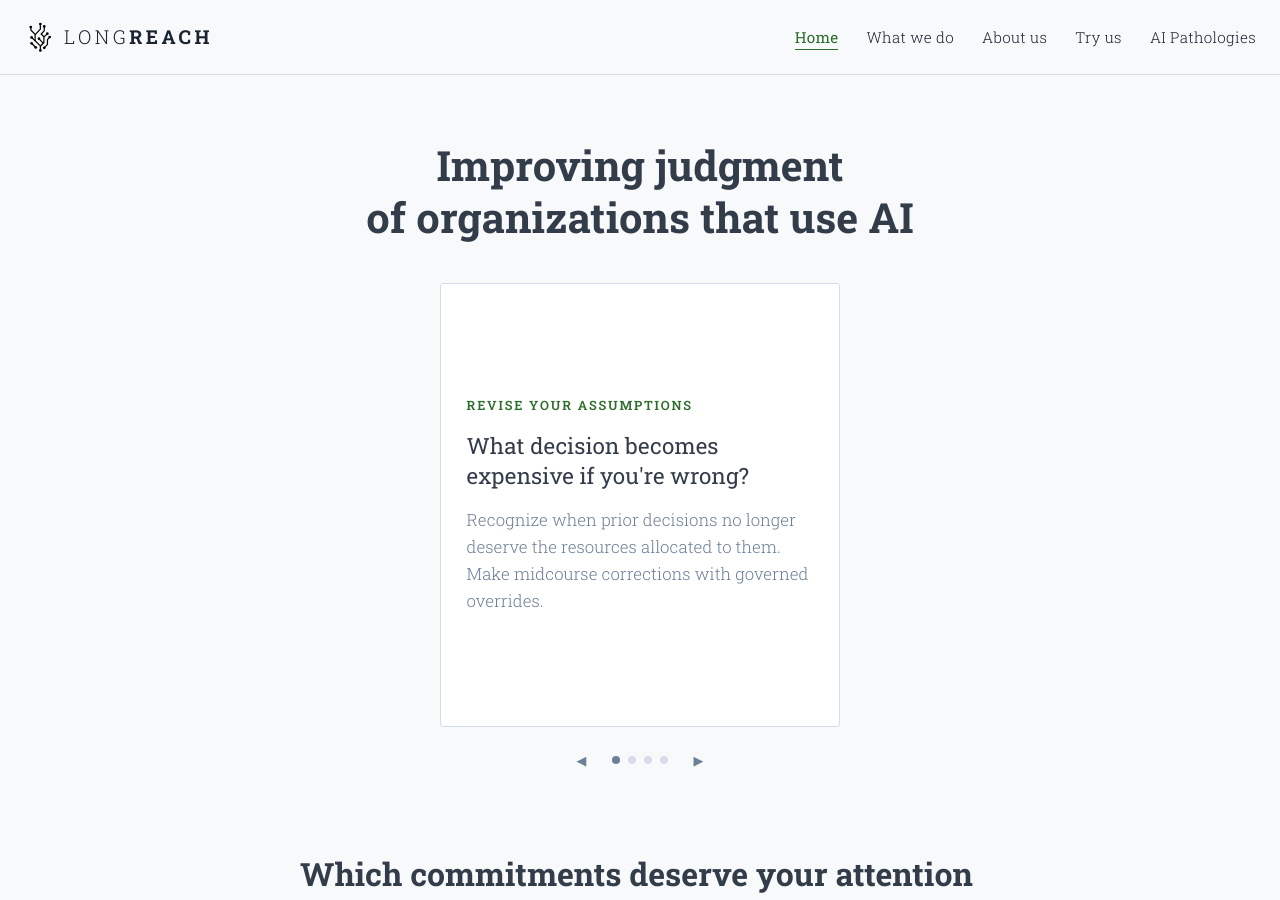
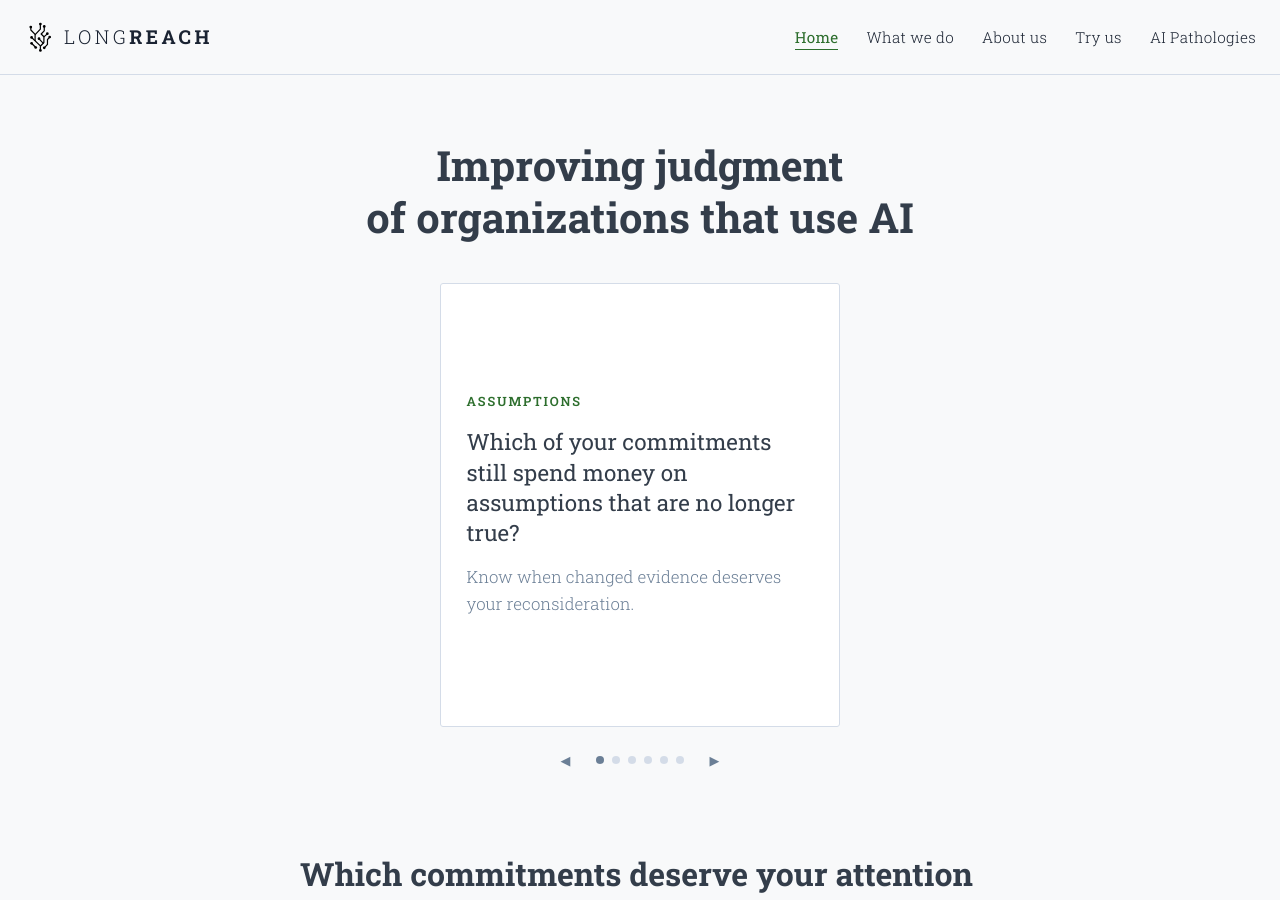
Before and after one commit to straz/longreach, a Jekyll site: the page built from index.html, in a window 1280 px wide and 900 px high. Built offline with Jekyll 4.4.1, drawn with Linux system fonts in a browser that asks for light colours; some of the changed lines change nothing that is shown.

Commit message:
updated copy

```diff
--- a/_includes/carousel.html
+++ b/_includes/carousel.html
@@ -15,7 +15,7 @@ Navigation is wired up by carousel.js.
         <p class="card-bio">{{ item.bio | escape }}</p>
         {%- else %}
         <p class="eyebrow">{{ item.eyebrow | escape }}</p>
-        <p class="problem">{{ item.problem | escape }}</p>
+        <p class="problem">{{ item.problem | markdownify | remove: '<p>' | remove: '</p>' | strip }}</p>
         <p class="solution">{{ item.solution | escape }}</p>
         {%- endif %}
       </article>
--- a/content/pitch_cards.yml
+++ b/content/pitch_cards.yml
@@ -1,27 +1,32 @@
 # Home-page pitch carousel. Each item: eyebrow, problem, solution.
 # Rendered by _includes/carousel.html.
 
-- eyebrow: Revise your assumptions
-  problem: What decision becomes expensive if you're wrong?
+- eyebrow: Assumptions
+  problem: Which of your commitments still spend money on assumptions that are no longer true?
   solution: >-
-    Recognize when prior decisions no longer deserve the resources allocated
-    to them. Make midcourse corrections with governed overrides.
+    Know when changed evidence deserves your reconsideration.
+
+- eyebrow: Commitments
+  problem: Which decisions would you *not* make again today? How do you know?
+  solution: >-
+    Find the resources still governed by yesterday’s mistaken judgment.
 
 - eyebrow: Learning
-  problem: What is your organization learning?
+  problem: What did your last ten decisions teach your next ten? Are *you* getting smarter?
   solution: >-
-    We offer decision discipline for human, AI, and hybrid teams. Improve your team's judgment
-    under uncertainty.
+    Make every consequential commitment evidence for the next one.
 
 - eyebrow: Instrumentation
-  problem: Your company instruments the work. Does it instrument the judgment that authorizes it?
+  problem: You measure performance and KPIs. But do you measure when management should change its mind? Why not?
   solution: >-
-    Price, supervise, and shorten the half-life of bad commitments. A bad
-    guess doesn't deserve punishment. Instrument your guesses so you make
-    better ones.
+    Instrument reconsideration – not just performance.
+
+- eyebrow: Authority
+  problem: When the evidence changes, who can change the decision?
+  solution: >-
+    Expose where yesterday’s authority still governs today’s resources.
 
 - eyebrow: Memory
-  problem: Do you remember why you made your biggest decisions?
+  problem: Can you reconstruct why you believed what you believed when you committed the money?
   solution: >-
-    We are the system of record for resource-backed commitments. Most AI
-    companies treat decisions as outputs. We treat decisions as assets.
+    Preserve what you assumed, considered, rejected and authorized. Selective amnesia is dangerous.
```
